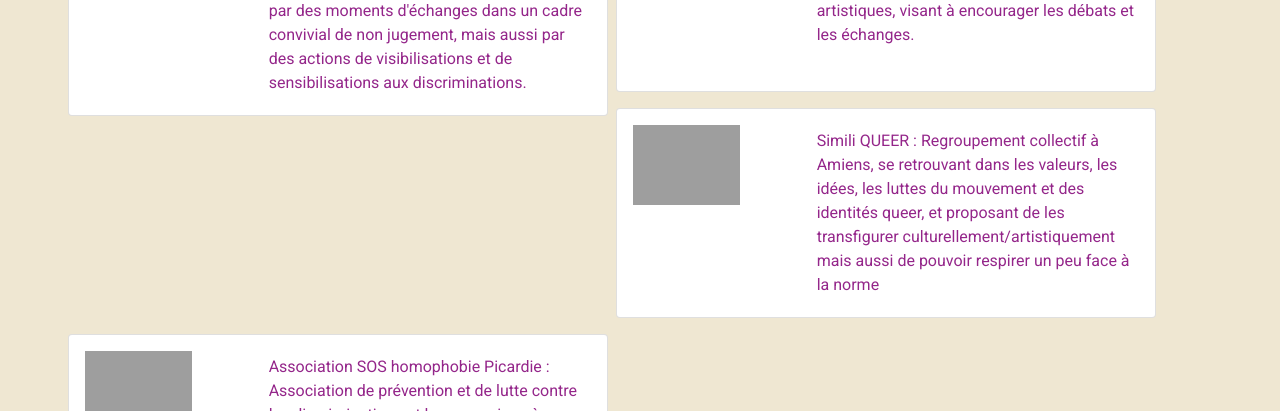
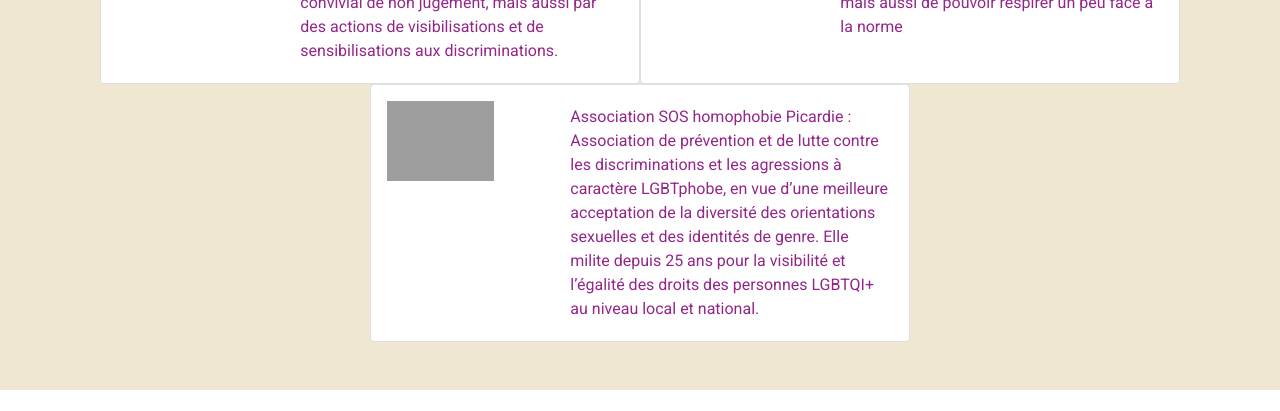
Before and after one commit to Mhyssa/fiertes, a PHP site: page /collectif.php in a window 1280 px wide. Shown: the part 1408-1819 px from the top of the page. Run offline with PHP 8.4, Linux system fonts and the light colour scheme; some libraries are stand-ins or nearby versions; some web fonts are replaced; grey boxes are pictures that could not be loaded.

Commit message:
FIX BUG CARDS DES ASSOCIATIONS

```diff
--- a/collectif.php
+++ b/collectif.php
@@ -40,9 +40,13 @@ Qui sommes Nous
     </div>
 </div>
 
-<div class="row justify-content-center blockBeige">
-    <div class="col-lg-11 m-auto">
-        <div class="card mb-3 mr-2 float-left" style="max-width: 540px; min-height: 210px;">
+
+
+
+
+<div class="row justify-content-center blockBeige pb-5">
+    <!-- AIDES -->
+        <div class="card float-left" style="max-width: 540px; min-height: 210px;">
             <div class="row no-gutters">
                 <div class="col-md-4 p-3">
                     <a target="_blank" href="https://www.aides.org/">
@@ -62,7 +66,29 @@ Qui sommes Nous
                 </div>
             </div>
         </div>
-        <div class="card mb-3 mr-2 float-left" style="max-width: 540px; min-height: 210px;">
+    <!-- BAVARDES -->
+        <div class="card float-left" style="max-width: 540px; min-height: 210px;">
+            <div class="row no-gutters">
+                <div class="col-md-4 p-3">
+                    <a target="_blank" href="https://lesbavardes.org/">
+                        <img src="assets\img\logos\Logo-Les-Bavardes.png" height="100" alt="Logo Les Bavardes">
+                    </a>
+                </div>
+                <div class="col-md-8">
+                    <div class="card-body">
+                        <p class="card-text purple">
+                            Les Bavardes : collectif féministe et lesbien engagé depuis 2017 pour la visibilité et les droits de
+                            toutes les
+                            femmes, au travers d’espaces militant, d’actions culturelles et artistiques, visant à encourager
+                            les débats
+                            et les échanges.
+                        </p>
+                    </div>
+                </div>
+            </div>
+        </div>
+    <!-- DIVERGENRE  -->
+        <div class="card float-left" style="max-width: 540px; min-height: 210px;">
             <div class="row no-gutters">
                 <div class="col-md-4 p-3">
                     <a target="_blank" href="https://www.facebook.com/Divergenre-105224454220663">
@@ -80,7 +106,8 @@ Qui sommes Nous
                 </div>
             </div>
         </div>
-        <div class="card mb-3 float-left" style="max-width: 540px; min-height: 210px;">
+    <!-- GAS  -->
+        <div class="card float-left" style="max-width: 540px; min-height: 210px;">
             <div class="row no-gutters">
                 <div class="col-md-4 p-3">
                     <a target="_blank" href="https://www.gas-asso.org/">
@@ -98,9 +125,8 @@ Qui sommes Nous
                 </div>
             </div>
         </div>
-    </div>
-    <div class="col-lg-11 m-auto">
-        <div class="card mb-3 mr-2 float-left" style="max-width: 540px; min-height: 210px;">
+    <!-- FLASH TRUE COLORS  -->
+        <div class="card float-left" style="max-width: 540px; min-height: 210px;">
             <div class="row no-gutters">
                 <div class="col-md-4 p-3">
                     <a target="_blank" href="https://flash-our-true-colors.fr/">
@@ -120,27 +146,8 @@ Qui sommes Nous
                 </div>
             </div>
         </div>
-        <div class="card mb-3 mr-2 float-left" style="max-width: 540px; min-height: 210px;">
-            <div class="row no-gutters">
-                <div class="col-md-4 p-3">
-                    <a target="_blank" href="https://lesbavardes.org/">
-                        <img src="assets\img\logos\Logo-Les-Bavardes.png" height="100" alt="Logo Les Bavardes">
-                    </a>
-                </div>
-                <div class="col-md-8">
-                    <div class="card-body">
-                        <p class="card-text purple">
-                            Les Bavardes : collectif féministe et lesbien engagé depuis 2017 pour la visibilité et les droits de
-                            toutes les
-                            femmes, au travers d’espaces militant, d’actions culturelles et artistiques, visant à encourager
-                            les débats
-                            et les échanges.
-                        </p>
-                    </div>
-                </div>
-            </div>
-        </div>
-        <div class="card mb-3 mr-2 float-left" style="max-width: 540px; min-height: 210px;">
+    <!-- SIMILI QUEER  -->
+        <div class="card float-left" style="max-width: 540px; min-height: 210px;">
             <div class="row no-gutters">
                 <div class="col-md-4 p-3">
                     <a target="_blank" href="https://www.facebook.com/similiqueer/">
@@ -160,7 +167,8 @@ Qui sommes Nous
                 </div>
             </div>
         </div>
-        <div class="card mb-3 mr-2 float-left" style="max-width: 540px; min-height: 210px;">
+    <!-- SOS HOMOPHOBIE  -->
+        <div class="card float-left" style="max-width: 540px; min-height: 210px;">
             <div class="row no-gutters">
                 <div class="col-md-4 p-3">
                     <a target="_blank" href="https://www.sos-homophobie.org/delegation/picardie">
@@ -182,7 +190,6 @@ Qui sommes Nous
                 </div>
             </div>
         </div>
-    </div>
 </div>
 
 <?php
```
